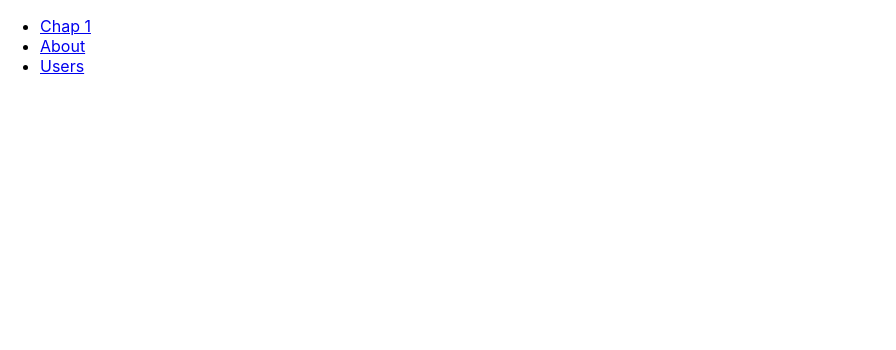
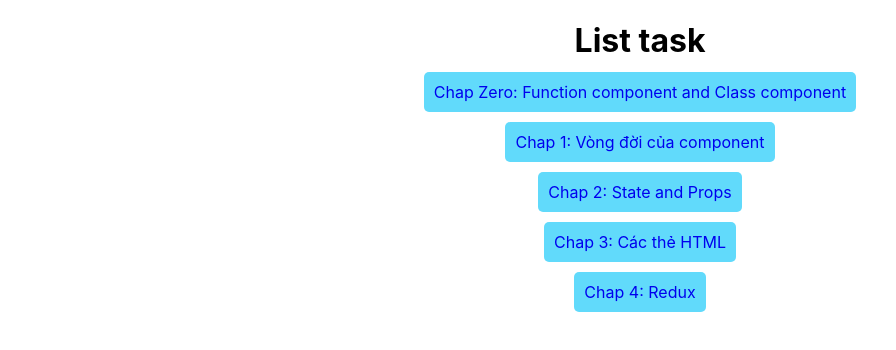
Before and after one commit to hieu4399243/Task, a React (Create React App) app in the folder task/: page / in a window 1280 px wide. Shown: the top 350 px of the page, without its empty margins (0-896 px from the left). Built offline with nearby package versions, Linux system fonts and the light colour scheme.

Commit message:
create link router

```diff
--- a/task/src/App.css
+++ b/task/src/App.css
@@ -36,3 +36,19 @@
     transform: rotate(360deg);
   }
 }
+
+.home{
+  text-align: center;
+}
+
+.chap{
+  list-style: none;
+  margin-bottom: 30px;
+}
+.chap a{
+  text-decoration: none;
+  background-color: #61dafb;
+  padding: 10px;
+  margin: 5px;
+  border-radius: 5px;
+}
--- a/task/src/pages/Home.js
+++ b/task/src/pages/Home.js
@@ -1,29 +1,33 @@
-import React from 'react'
-import { Link } from 'react-router-dom';
+import React from "react";
+import { Link } from "react-router-dom";
+import "../App.css";
 
 export default function Home() {
   const home = () => {
     return (
-            <div>
+      <div className="home">
+        <h1>List task</h1>
         <nav>
-            <ul>
-                <li>
-                <Link to="/chap1">Chap 1</Link>
+          <ul style={{padding:'0px'}}>
+            <li className="chap">
+              <Link to="/chap1">Chap Zero: Function component and Class component</Link>
             </li>
-                <li>
-                <Link to="/about">About</Link>
+            <li className="chap">
+              <Link to="/chap2">Chap 1: Vòng đời của component</Link>
             </li>
-                <li>
-                <Link to="/users">Users</Link>
+            <li className="chap">
+              <Link to="/chap3">Chap 2: State and Props</Link>
+            </li>
+            <li className="chap">
+              <Link to="/chap3">Chap 3: Các thẻ HTML</Link>
+            </li>
+            <li className="chap">
+              <Link to="/chap3">Chap 4: Redux</Link>
             </li>
           </ul>
         </nav>
       </div>
-        )
+    );
   };
-    return (
-    <div>
-        {home()}
-    </div>
-  )
+  return <div>{home()}</div>;
 }
```
Lines whose indentation alone changed are shown as unchanged.
